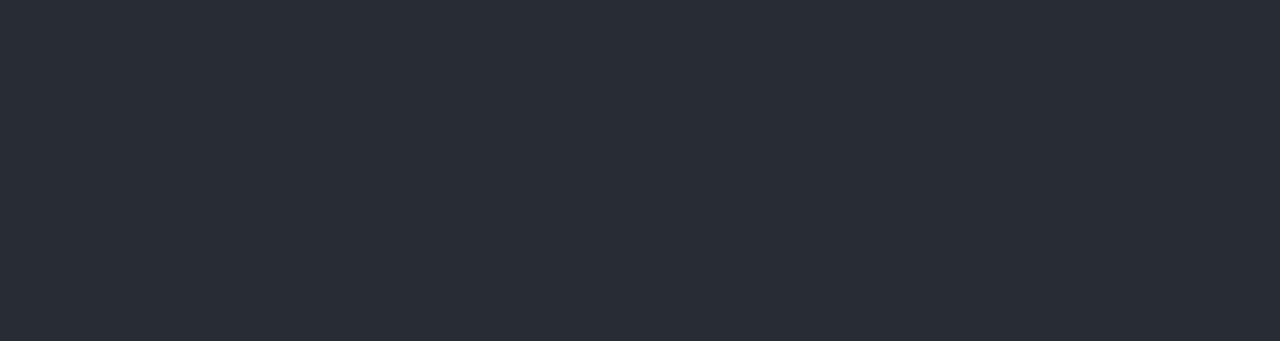
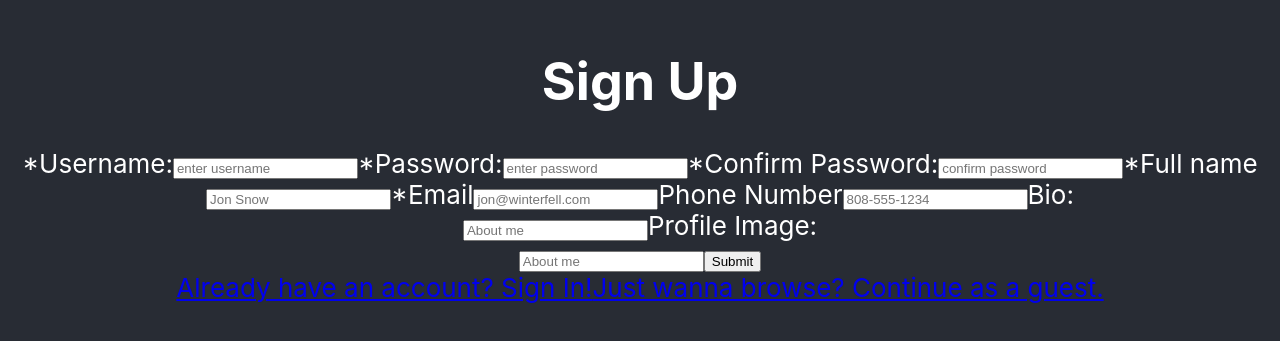
Before and after one commit to DustinThewind505/login-practice, a React (Create React App) app in the folder login/: page / in a window 1280 px wide. Shown: the part 241-582 px from the top of the page. Built offline with nearby package versions, Linux system fonts and the light colour scheme.

Commit message:
created sign up/register form

```diff
--- a/login/src/App.js
+++ b/login/src/App.js
@@ -1,11 +1,13 @@
 import React from 'react';
+
+import Register from './Register';
 import './App.css';
 
 function App() {
   return (
     <div className="App">
       <header className="App-header">
-
+      <Register />
       </header>
     </div>
   );
--- a/login/src/Register.js
+++ b/login/src/Register.js
@@ -0,0 +1,98 @@
+import React from 'react'
+import { Link } from 'react-router-dom';
+
+function Register() {
+
+    return (
+        <div>
+            <h1>Sign Up</h1>
+
+            <form>
+                {/* Required fields */}
+
+                <label>
+                    *Username:
+                <input
+                        className="input inputName"
+                        name="username"
+                        type="text"
+                        placeholder="enter username"
+                    />
+                </label>
+                <label>
+                    *Password:
+                <input
+                        className="input inputPassword"
+                        name="password"
+                        type="password"
+                        placeholder="enter password"
+                    />
+                </label>
+                <label>
+                    *Confirm Password:
+                <input
+                        className="input inputConfirmPassword"
+                        name="confirmPassword"
+                        type="password"
+                        placeholder="confirm password"
+                    />
+                </label>
+                <label>
+                    *Full name
+                <input
+                        className="input inputFullName"
+                        type="text"
+                        name="full_name"
+                        placeholder="Jon Snow"
+                    />
+                </label>
+                <label>
+                    *Email
+                <input
+                        className="input inputEmail"
+                        type="text"
+                        name="email"
+                        placeholder="jon@winterfell.com"
+                    />
+                </label>
+                <label>
+                    Phone Number
+                <input
+                        className="input inputPhoneNumber"
+                        type="text"
+                        name="phone"
+                        placeholder="808-555-1234"
+                    />
+                </label>
+
+                <label>
+                    Bio:
+                <br />
+                    <input
+                        className="input inputBio"
+                        as="textarea"
+                        name="bio"
+                        placeholder="About me"
+                    />
+                </label>
+
+                <label>
+                    Profile Image:
+                <br />
+                    <input
+                        className="input inputImage"
+                        type="text"
+                        name="user_picture"
+                        placeholder="About me"
+                    />
+                </label>
+
+                <input className="submitButton" type="submit" />
+            </form>
+            <Link to="/sign-in" className="signUpSwitch">Already have an account? Sign In!</Link>
+            <Link to="/" className="guestSignIn">Just wanna browse? Continue as a guest.</Link>
+        </div >
+    )
+}
+
+export default Register;
--- a/login/src/index.js
+++ b/login/src/index.js
@@ -1,7 +1,10 @@
 import React from 'react';
 import ReactDOM from 'react-dom';
+import {BrowserRouter as Router} from 'react-router-dom';
+
+
 import './index.css';
 import App from './App';
 
 
-ReactDOM.render(<App />, document.getElementById('root'));
+ReactDOM.render(<Router><App /></Router>, document.getElementById('root'));
```
